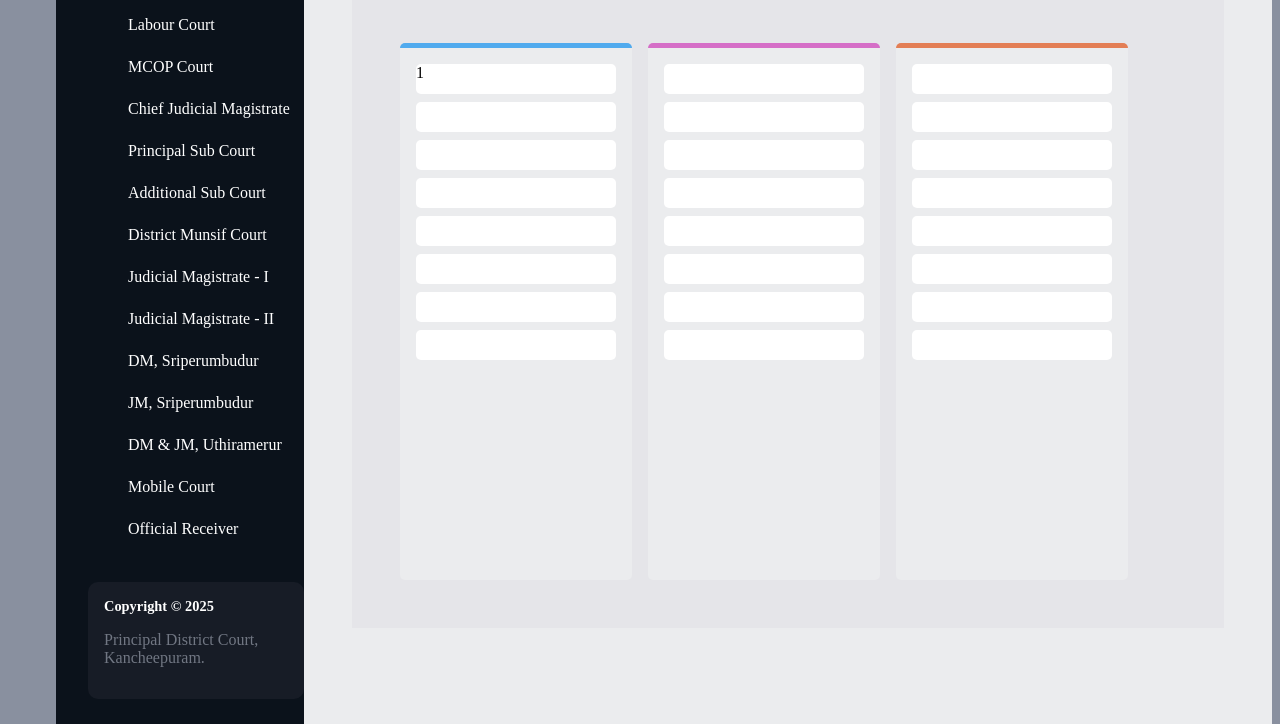
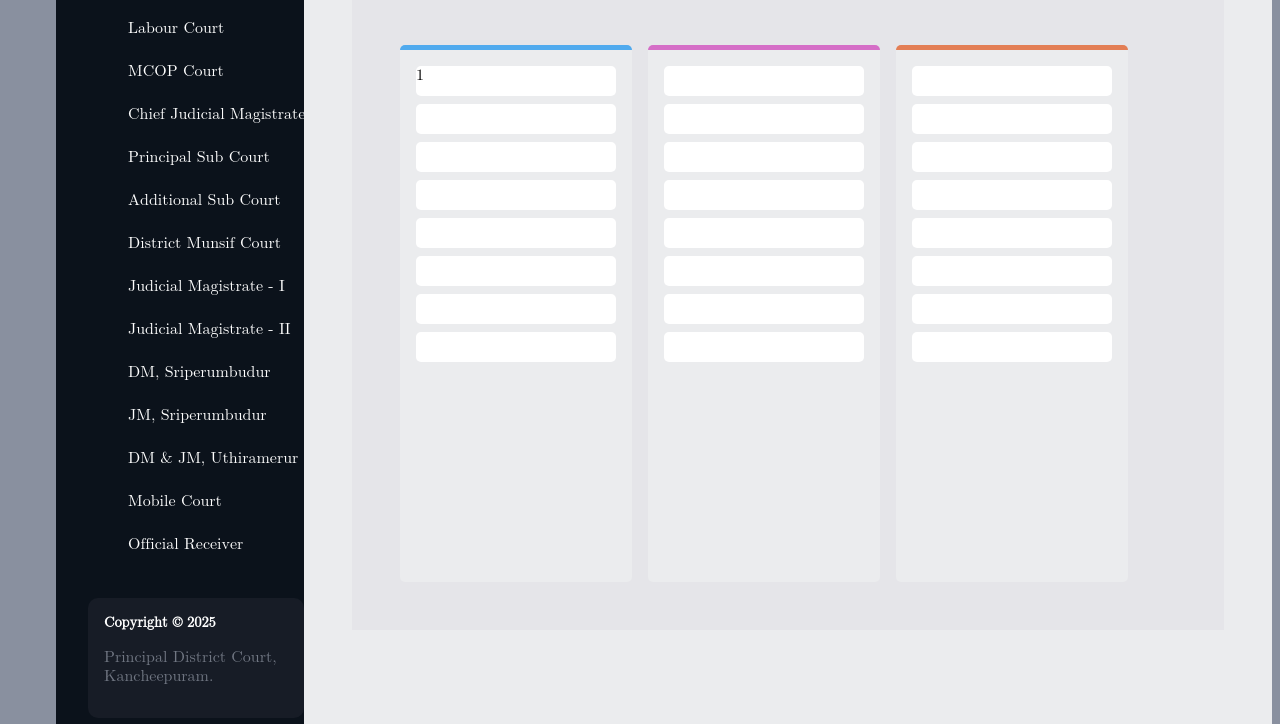
Before and after one commit to pdjkancheepuram-svg/staffvacancy, a plain HTML site: page index.html in a window 1280 px wide. Shown: the part 232-956 px from the top of the page. Drawn offline with Linux system fonts and the light colour scheme.

Commit message:
Add files via upload

```diff
--- a/index.css
+++ b/index.css
@@ -4,6 +4,7 @@ body {
   font-size: 16px;
   height: 100vh;
   overflow: hidden;
+  font-family: math;
 }
 .activediv {
 	display: block;
```
